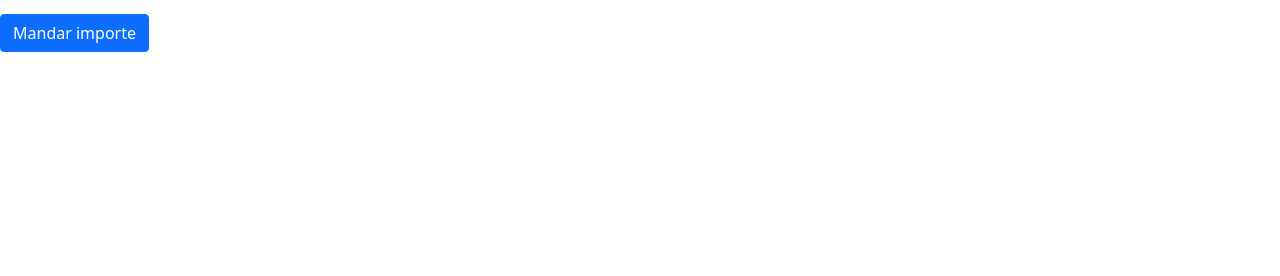
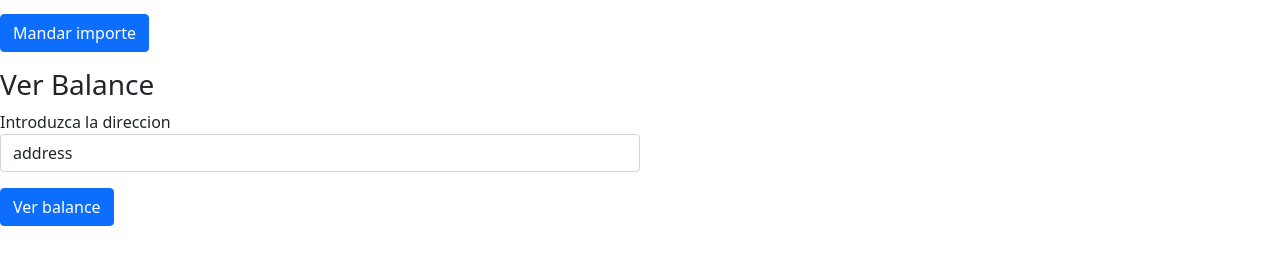
Before and after one commit to rubenca01/ETH-private-network-React, a React (Vite) app in the folder frontend/: page /red/123 in a window 1280 px wide. Shown: the part 354-630 px from the top of the page. Built offline with nearby package versions, Linux system fonts and the light colour scheme; no server answers.

Commit message:
check balance

```diff
--- a/frontend/src/Components/Faucet.jsx
+++ b/frontend/src/Components/Faucet.jsx
@@ -5,6 +5,7 @@ import { useForm } from "react-hook-form";
 export function Faucet() {
     const params = useParams()
     const [account, setAccount] = useState(null)
+    const [Tx, setTx] = useState(null)
     const {register, handleSubmit} = useForm({
         defaultValues:{amount:0}
     })
@@ -33,7 +34,10 @@ export function Faucet() {
             body: JSON.stringify(data)
 
         })
-
+        .then(x => {
+            console.log(x)
+            return setTx(x.statusText)
+        })
     }
 
 
@@ -46,6 +50,7 @@ export function Faucet() {
                 <input {...register('amount')} type="number" className='form-control'></input>
             </div>
             <button className="btn btn-primary mt-3">Mandar importe</button>
+            {Tx!= null && `Transaction ${JSON.stringify(Tx)}`}
         </form>
     </div>
 }
--- a/frontend/src/Components/RedDetail.jsx
+++ b/frontend/src/Components/RedDetail.jsx
@@ -5,6 +5,7 @@ import { Context } from "../App"
 import { BlockList } from "./BlockList"
 import { ChainID } from "./ChainID"
 import { Faucet } from "./Faucet"
+import {GoBalance} from "./goBalance"
 
 export function RedDetail() {
     //const [estado, setEstado]= useContext(Context)
@@ -18,6 +19,7 @@ export function RedDetail() {
         <ListaNodo/>
         <BlockList/>
         <Faucet/>
+        <GoBalance/>
 
     </div>
 }
--- /dev/null
+++ b/frontend/src/Components/goBalance.jsx
@@ -0,0 +1,21 @@
+import { useState} from "react";
+import { useParams, Link } from "react-router-dom";
+
+
+export function GoBalance() {
+
+    const params = useParams()
+    const [address, setAddress] = useState("address")
+
+
+
+    return <div>
+        <h3 className="mt-3">Ver Balance</h3>
+            <div className="form-group w-50">
+                <label>Introduzca la direccion</label>
+                <input type="text" className='form-control' value={address} onChange={(x) => setAddress(x.target.value)}></input>
+            </div>
+            <div className="btn btn-primary mt-3"><Link className="text-decoration-none text-white" to={`/balance/${params.numero}/${address}`}>Ver balance</Link></div>
+
+    </div>
+}
```
Also changed, not shown: 1 other file (tests, documents, lock files or other folders).
